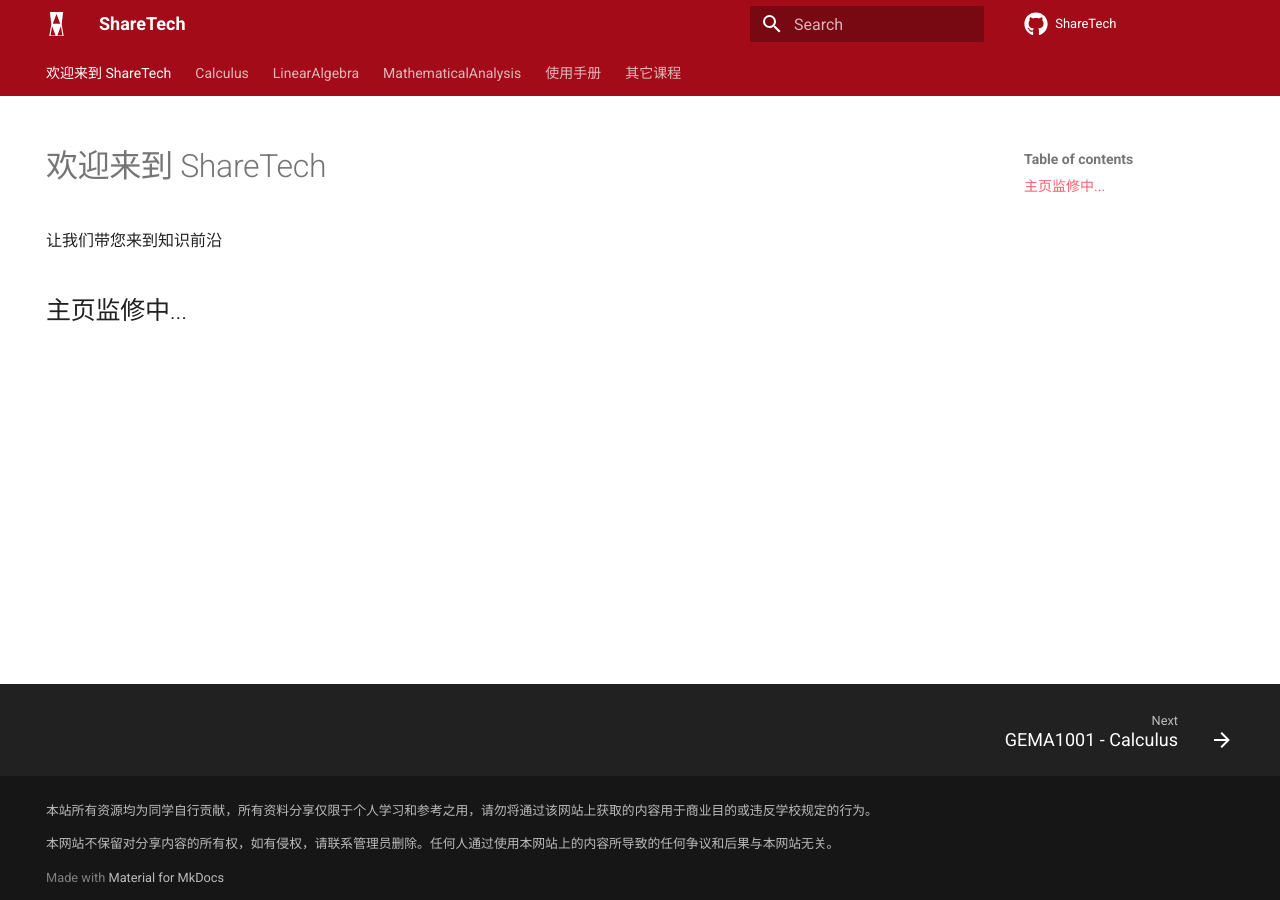
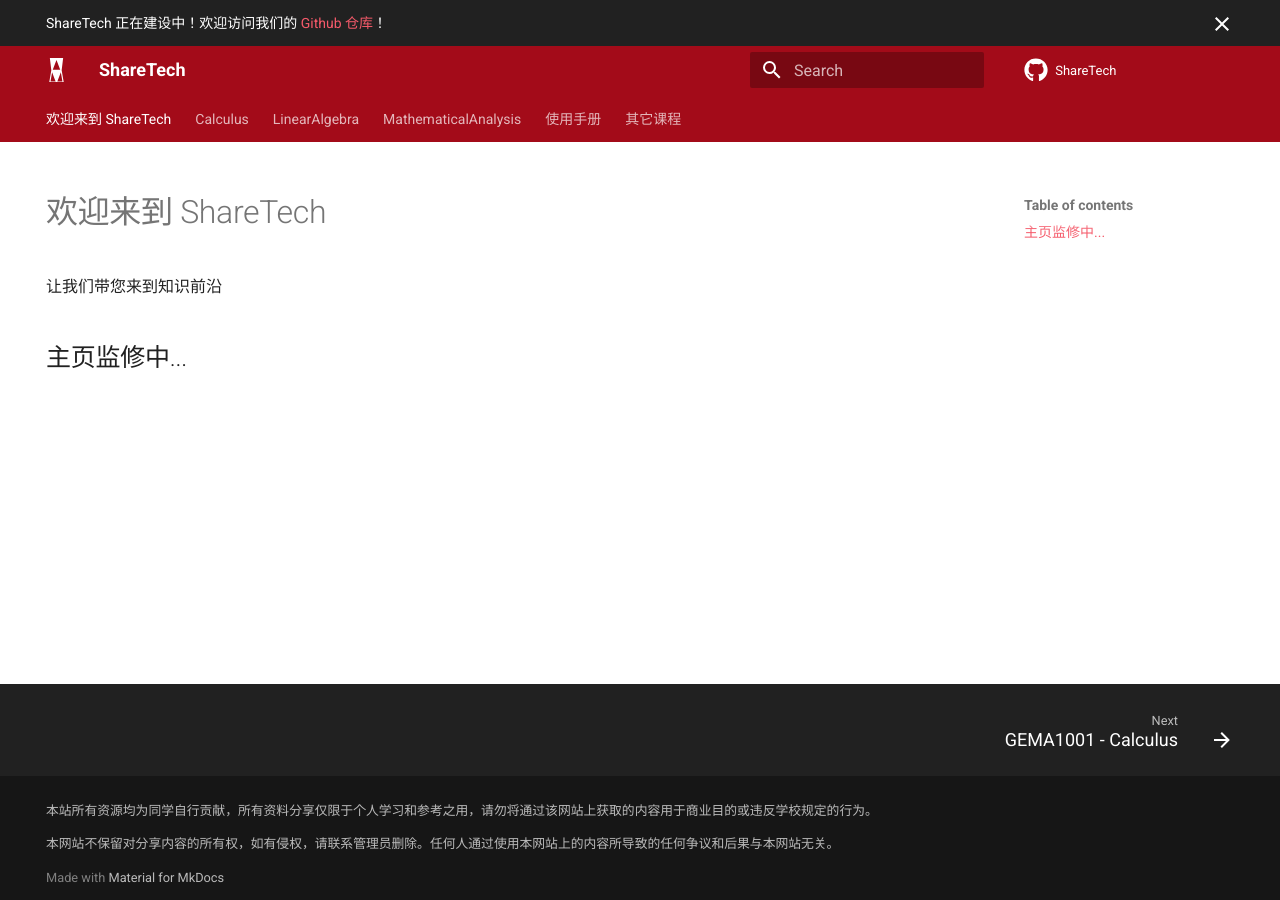
Before and after one commit to HeZeBang/share-tech, an MkDocs documentation site: the page built from docs/index.md, in a window 1280 px wide. Built offline with MkDocs 1.6.1 and Material for MkDocs 9.7.7, drawn with Linux system fonts in a browser that asks for light colours; comment, search, counter and statistics services are not loaded.

```diff
--- a/docs/overrides/info.html
+++ b/docs/overrides/info.html
@@ -1,4 +1,8 @@
 {% extends "base.html" %}
+
+{% block announce %}
+  <span>ShareTech 正在建设中！欢迎访问我们的 <a href="https://github.com/HeZeBang/share-tech" title="Github Repo">Github 仓库</a>！</span>
+{% endblock %}
 
 {% if page.meta.class or page.meta.code %}
 {% block htmltitle %}
--- a/docs/overrides/main.html
+++ b/docs/overrides/main.html
@@ -1 +1,5 @@
 {% extends "base.html" %}
+
+{% block announce %}
+  <span>ShareTech 正在建设中！欢迎访问我们的 <a href="https://github.com/HeZeBang/share-tech" title="Github Repo">Github 仓库</a>！</span>
+{% endblock %}
--- a/mkdocs.yml
+++ b/mkdocs.yml
@@ -24,6 +24,7 @@ theme:
     - navigation.instant
     - navigation.instant.progress
     - navigation.tabs
+    - announce.dismiss
 
 extra_css:
   - stylesheets/custom.css
```
